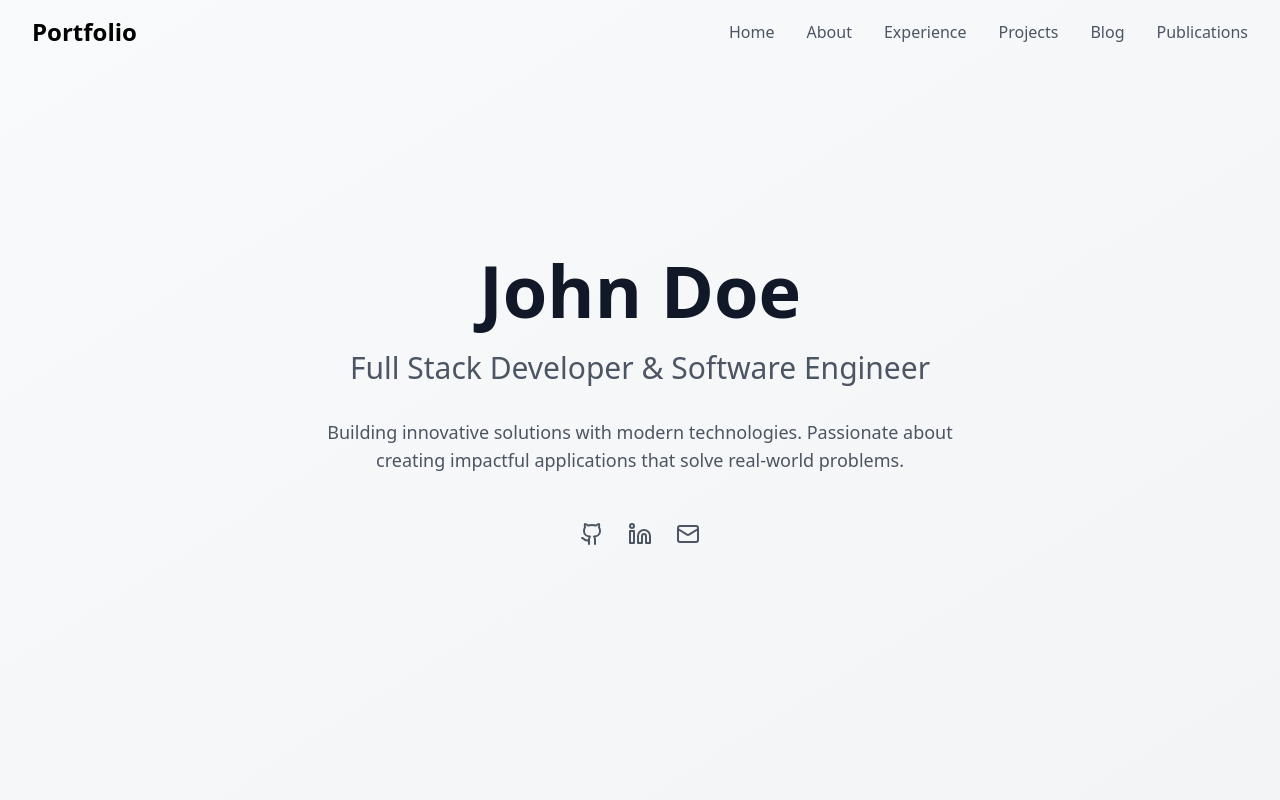
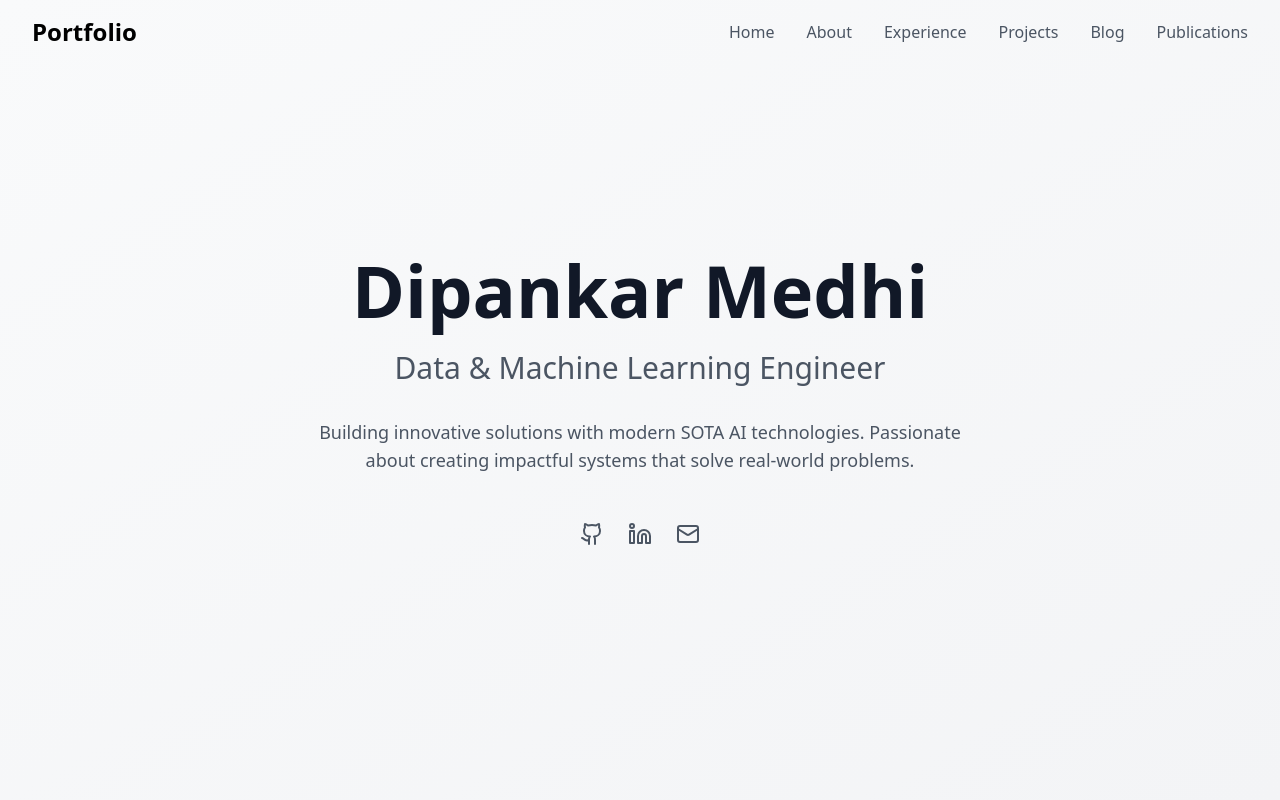
Before and after one commit to d1pankarmedhi/portfolio, a React (Vite) app: page / in a window 1280 px wide. Shown: the top 800 px of the page. Built offline with nearby package versions, Linux system fonts and the light colour scheme.

Commit message:
[src] modify hero content

```diff
--- a/src/components/Hero.tsx
+++ b/src/components/Hero.tsx
@@ -1,10 +1,13 @@
-import React from 'react';
-import { motion } from 'framer-motion';
-import { Github as GitHub, Linkedin, Mail } from 'lucide-react';
+import React from "react";
+import { motion } from "framer-motion";
+import { Github as GitHub, Linkedin, Mail } from "lucide-react";
 
 const Hero = () => {
   return (
-    <section id="home" className="min-h-screen flex items-center justify-center bg-gradient-to-br from-gray-50 to-gray-100">
+    <section
+      id="home"
+      className="min-h-screen flex items-center justify-center bg-gradient-to-br from-gray-50 to-gray-100"
+    >
       <div className="max-w-7xl mx-auto px-4 sm:px-6 lg:px-8 py-20">
         <motion.div
           initial={{ opacity: 0, y: 20 }}
@@ -13,14 +16,15 @@ const Hero = () => {
           className="text-center"
         >
           <h1 className="text-5xl md:text-7xl font-bold text-gray-900 mb-6">
-            John Doe
+            Dipankar Medhi
           </h1>
           <h2 className="text-2xl md:text-3xl text-gray-600 mb-8">
-            Full Stack Developer & Software Engineer
+            Data & Machine Learning Engineer
           </h2>
           <p className="text-lg text-gray-600 max-w-2xl mx-auto mb-12">
-            Building innovative solutions with modern technologies. Passionate about creating
-            impactful applications that solve real-world problems.
+            Building innovative solutions with modern SOTA AI technologies.
+            Passionate about creating impactful systems that solve real-world
+            problems.
           </p>
 
           <div className="flex justify-center space-x-6">
```
